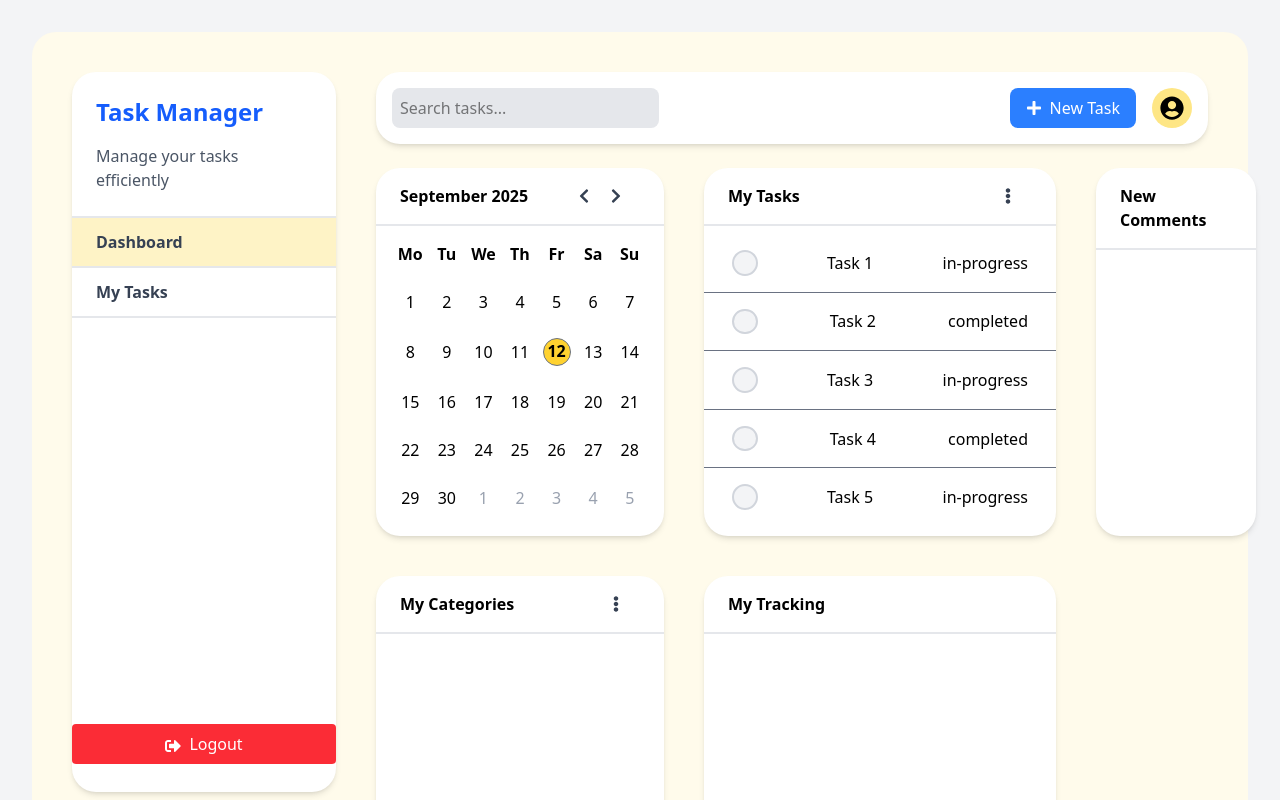
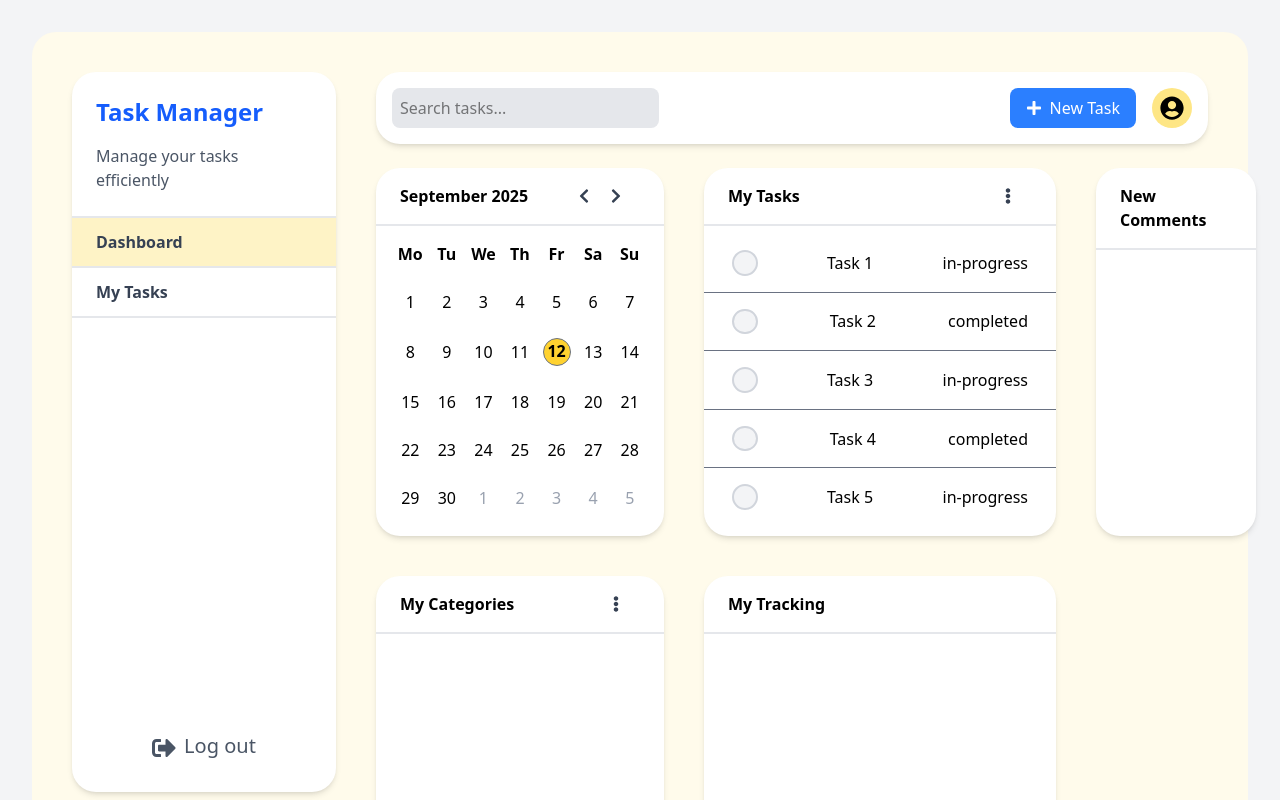
Before and after one commit to Safdari10/task-manager, a Next.js app in the folder frontend/: page /dashboard in a window 1280 px wide. Shown: the top 800 px of the page. Built offline with nearby package versions, Linux system fonts and the light colour scheme.

Commit message:
Refines logout button style and labeling
Updates the logout button to use a more neutral color scheme,
adjusts spacing for visual consistency, and changes the label
from "Logout" to "Log out" for improved clarity and user experience.

```diff
--- a/frontend/src/app/dashboard/components/SidePanel.tsx
+++ b/frontend/src/app/dashboard/components/SidePanel.tsx
@@ -39,10 +39,10 @@ const SidePanel = ({ openTab, setOpenTab }: SidePanelProps) => {
           </button>
         </div>
       </div>
-      <div className="w-full flex items-center justify-center mb-5 px-6 bg-red-500 rounded-sm">
-        <button className=" text-white py-2 px-4 rounded" onClick={handleLogout}>
-          <FaSignOutAlt className="inline mr-2" />
-          Logout
+      <div className="w-full flex items-center justify-center mb-4 px-6 rounded-sm">
+        <button className="text-xl text-gray-600 py-2 px-4 rounded" onClick={handleLogout}>
+          <FaSignOutAlt className="inline mr-2 text-2xl" />
+          Log out
         </button>
       </div>
     </div>
```
